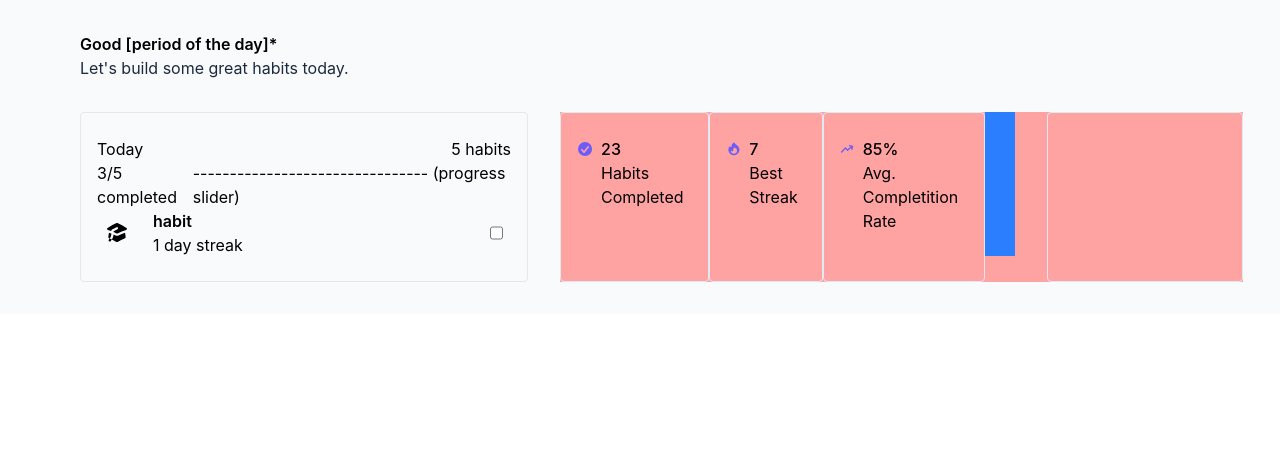
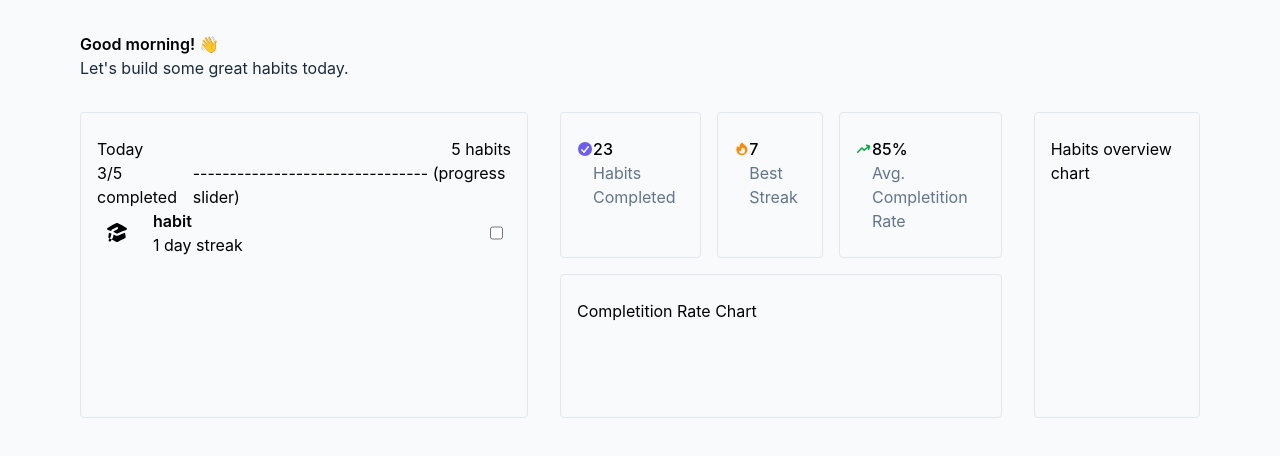
Before and after one commit to skyzerx777/habit-tracker, a Vue app: page / in a window 1280 px wide. Shown: the top 456 px of the page. Built offline with nearby package versions, Linux system fonts and the light colour scheme.

Commit message:
implemented computing period of the day, small changes in markup

```diff
--- a/src/App.vue
+++ b/src/App.vue
@@ -4,7 +4,7 @@ import '/src/App.css';
 </script>
 
 <template>
-	<main class="bg-slate-50 px-20 py-8">
+	<main class="bg-slate-50 px-20 py-8 min-h-screen">
 		<Home />
 	</main>
 </template>
--- a/src/components/DashboardChartsSection.vue
+++ b/src/components/DashboardChartsSection.vue
@@ -4,31 +4,37 @@ import { FireIcon } from '@heroicons/vue/20/solid';
 </script>
 
 <template>
-	<section class="flex gap-8 grow bg-red-300">
-		<div class="flex justify-between w-2/3">
-			<div class="flex gap-2 py-6 px-4 border border-slate-200 rounded-sm">
+	<section class="flex gap-8 grow">
+		<div class="flex flex-col gap-4">
+			<div class="flex justify-between gap-4">
+				<div class="flex py-6 px-4 border border-slate-200 rounded-sm">
 					<CheckCircleIcon class="text-main size-6" />
 					<div>
 						<p class="font-medium">23</p>
-					<p>Habits Completed</p>
+						<p class="text-slate-500">Habits Completed</p>
 					</div>
 				</div>
-			<div class="flex gap-2 py-6 px-4 border border-slate-200 rounded-sm">
-				<FireIcon class="text-main size-6" />
+				<div class="flex py-6 px-4 border border-slate-200 rounded-sm">
+					<FireIcon class="text-orange-400 size-6" />
 					<div>
 						<p class="font-medium">7</p>
-					<p>Best Streak</p>
+						<p class="text-slate-500">Best Streak</p>
 					</div>
 				</div>
-			<div class="flex gap-2 py-6 px-4 border border-slate-200 rounded-sm">
-				<ArrowTrendingUpIcon class="text-main size-6" />
+				<div class="flex py-6 px-4 border border-slate-200 rounded-sm">
+					<ArrowTrendingUpIcon class="text-green-600 size-6" />
 					<div>
 						<p class="font-medium">85%</p>
-					<p>Avg. Completition Rate</p>
+						<p class="text-slate-500">Avg. Completition Rate</p>
 					</div>
 				</div>
-			<div class="h-36 w-48 bg-blue-500 self-`"></div>
 			</div>
-		<div class="w-1/3 py-6 px-4 border border-slate-200 rounded-sm"></div>
+			<div class="h-36 w-full py-6 px-4 border border-slate-200 rounded-sm">
+				Completition Rate Chart
+			</div>
+		</div>
+		<div class="w-1/3 py-6 px-4 border border-slate-200 rounded-sm">
+			Habits overview chart
+		</div>
 	</section>
 </template>
--- a/src/pages/Home.vue
+++ b/src/pages/Home.vue
@@ -1,12 +1,20 @@
 <script setup lang="ts">
 import DashboardChartsSection from '@/components/DashboardChartsSection.vue';
 import HabitList from '@/components/HabitList.vue';
+import { computed } from 'vue';
+
+const currentTime = new Date(Date.now()).getHours();
+
+const periodOfTheDay = computed(() => {
+	if (currentTime < 12) return 'morning';
+	if (currentTime < 18) return 'afternoon';
+	return 'evening';
+});
 </script>
 
 <template>
 	<section>
-		<!-- period will change and depends on the time -->
-		<h2 class="font-semibold">Good [period of the day]*</h2>
+		<h2 class="font-semibold">Good {{ periodOfTheDay }}! &#128075;</h2>
 		<p class="text-slate-800">Let's build some great habits today.</p>
 		<div class="flex gap-8 mt-8">
 			<HabitList />
```
Also changed, not shown: 1 other file (tests, documents, lock files or other folders). Lines whose indentation alone changed are shown as unchanged.
